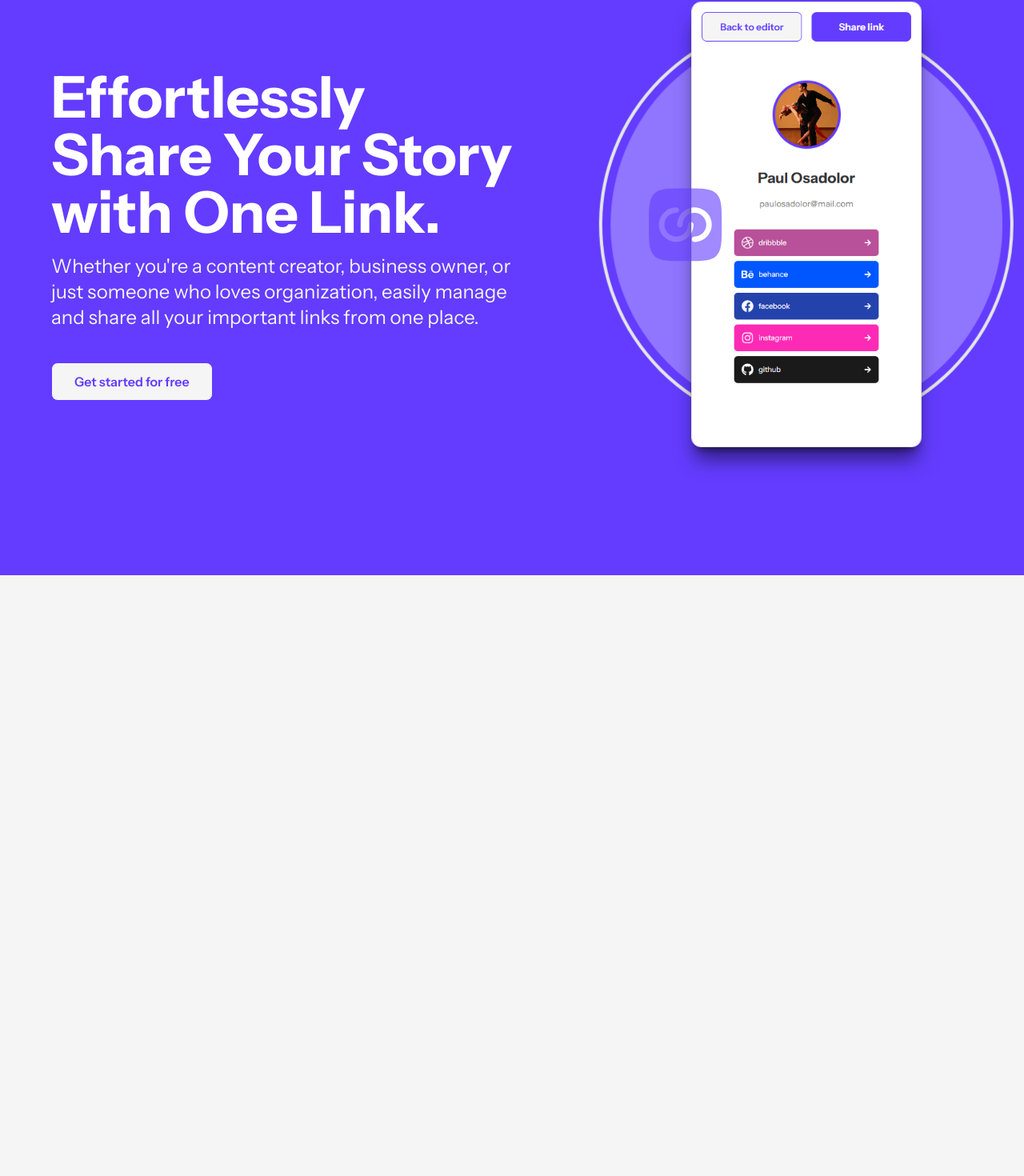
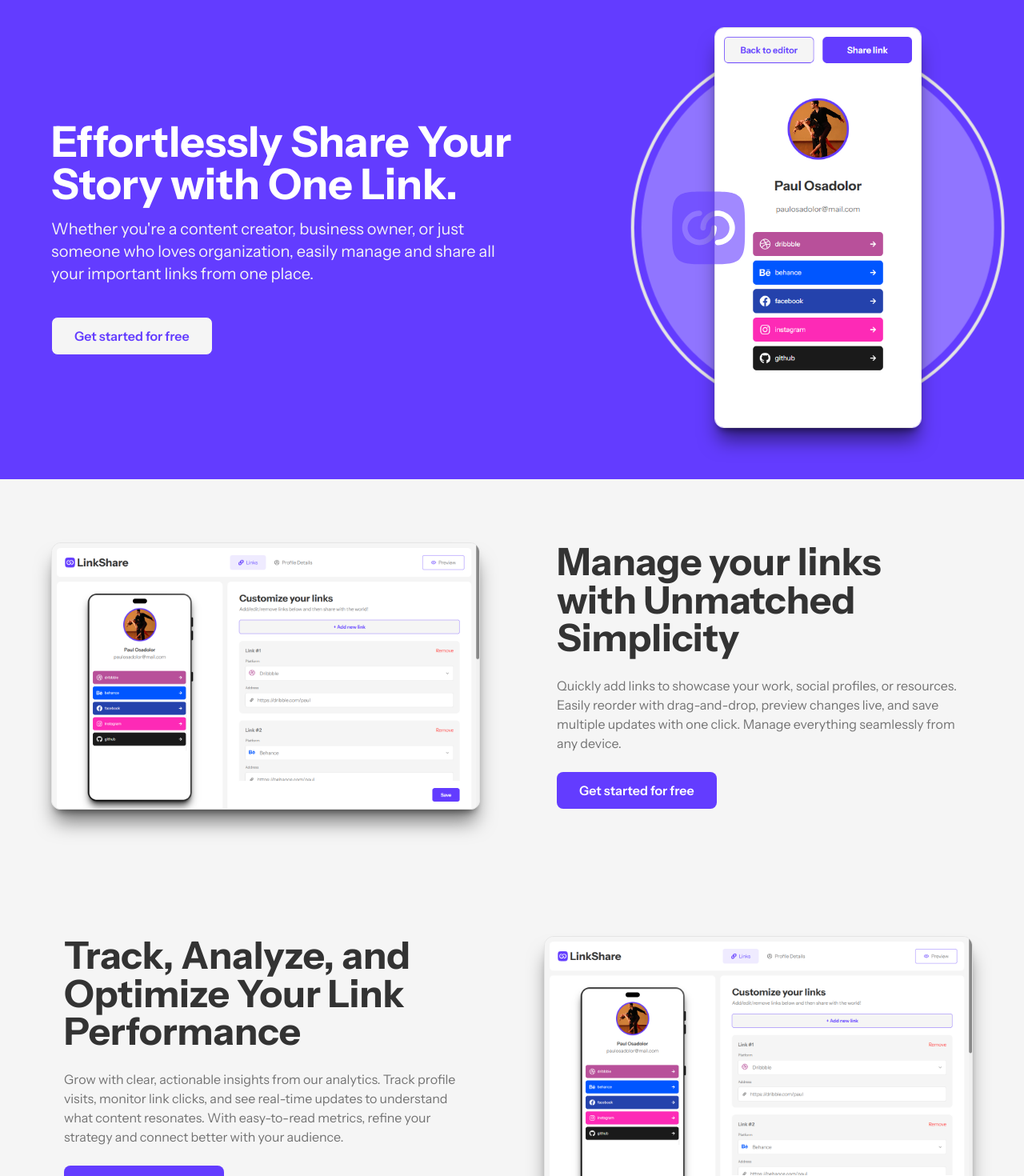
Before and after one commit to Uyimolo/Link_Share, a Next.js app: page / in a window 1280 px wide. Shown: the part 158-1628 px from the top of the page at 80% size. Before the commit the page ends 877 px from the top, so only its background shows below. Built offline with nearby package versions, Linux system fonts and the light colour scheme; no server answers.

Commit message:
landing page

```diff
--- a/package.json
+++ b/package.json
@@ -34,6 +34,8 @@
     "eslint": "^8",
     "eslint-config-next": "14.2.15",
     "postcss": "^8",
+    "prettier": "^3.3.3",
+    "prettier-plugin-tailwindcss": "^0.6.8",
     "tailwindcss": "^3.4.1",
     "typescript": "^5"
   }
--- a/src/app/page.tsx
+++ b/src/app/page.tsx
@@ -1,85 +1,166 @@
-'use client';
-import Button from '@/components/Button';
-import Heading from '@/components/text/Heading';
-import Paragraph from '@/components/text/Paragraph';
-import useProtectedRoute from '@/custom-hooks/useProtectedRoute';
-import Image from 'next/image';
-import { useRouter } from 'next/navigation';
-import previewScreenshot from '@/assets/images/preview-screenshot.png';
-import logo from '@/assets/images/logo.svg';
-import Logo from '@/components/brand/Logo';
+"use client";
+import Button from "@/components/Button";
+import Heading from "@/components/text/Heading";
+import Paragraph from "@/components/text/Paragraph";
+import useProtectedRoute from "@/custom-hooks/useProtectedRoute";
+import Image from "next/image";
+import { useRouter } from "next/navigation";
+import previewScreenshot from "@/assets/images/preview-screenshot.png";
+import dashboardScreenshot from "@/assets/images/dashboard-screenshot.png";
+import logo from "@/assets/images/logo.svg";
+import Logo from "@/components/brand/Logo";
+
+const features = [
+  {
+    title: "Simple Link Creation",
+    content:
+      "Easily add links to showcase your work, social profiles, or resources.",
+  },
+  // {
+  //   title: 'Drag-and-Drop Organization',
+  //   content:
+  //     'Reorder your links instantly with a simple drag-and-drop interface.',
+  // },
+  {
+    title: "Real-Time Preview",
+    content:
+      "See changes live as you edit, ensuring your profile looks perfect.",
+  },
+  {
+    title: "Batch Updates",
+    content:
+      "Make multiple edits and save them all at once with a single click.",
+  },
+  {
+    title: "Mobile-First Design",
+    content: "Manage your links smoothly from any device, wherever you are.",
+  },
+];
 
 const Home = () => {
   useProtectedRoute(false);
   const router = useRouter();
 
   return (
-    <div className='w-full'>
-      <div className='flex justify-between bg-white fixed left-1/2 -translate-x-1/2 w-[calc(100%-32px)] items-center top-4 z-10 p-4 rounded-xl'>
-        <div className='hidden md:block'>
+    <div className="w-full">
+      <div className="fixed left-1/2 top-4 z-10 flex w-[calc(100%-32px)] -translate-x-1/2 items-center justify-between rounded-xl bg-white p-4">
+        <div className="hidden md:block">
           <Logo showFullLogo />
         </div>
 
-        <div className='md:hidden'>
+        <div className="md:hidden">
           <Logo />
         </div>
 
-        <div className='flex space-x-4'>
+        <div className="flex space-x-4">
           <Button
-            variant='secondary'
-            className='w-fit'
-            onClick={() => router.push('/login')}>
+            variant="secondary"
+            className="w-fit"
+            onClick={() => router.push("/login")}
+          >
             Login
           </Button>
           <Button
-            variant='primary'
-            className='w-fit hidden md:block'
-            onClick={() => router.push('/register')}>
+            variant="primary"
+            className="hidden w-fit md:block"
+            onClick={() => router.push("/register")}
+          >
             Get started
           </Button>
         </div>
       </div>
 
-      <div className='space-y-10 bg-blue p-4 md:px-12 lg:px-[5vw] py-32 lg:py-40 lg:space-y-0 md:grid md:items-center md:grid-cols-2'>
-        <div className='space-y-4'>
+      {/* first section */}
+      <div className="space-y-10 bg-blue p-4 pt-32 md:grid md:grid-cols-2 md:items-center md:p-12 lg:space-y-0 lg:p-[5vw] lg:pt-48">
+        <div className="space-y-4">
           <Heading
-            variant='h1'
-            className='text-4xl text-white leading-none max-w-md md:max-w-none lg:text-6xl xl:text-7xl'>
+            variant="h1"
+            className="max-w-md text-4xl leading-none text-white md:max-w-none lg:text-5xl xl:text-[4.15vw] 2xl:text-7xl"
+          >
             Effortlessly Share Your Story with One Link.
           </Heading>
-          <Paragraph className='text-lightestGray w-fit max-w-sm md:max-w-xl lg:max-w-none  lg:text-lg xl:text-2xl leading-none'>
+          <Paragraph className="w-fit max-w-sm leading-none text-lightestGray md:max-w-xl lg:max-w-lg lg:text-lg xl:max-w-xl xl:text-xl">
             {`Whether you're a content creator, business owner, or just someone who
           loves organization, easily manage and share all your important links
           from one place.`}
           </Paragraph>
 
           <Button
-            variant='secondary'
-            className='w-fit lg:translate-y-6'
-            onClick={() => router.push('/login')}>
+            variant="secondary"
+            className="w-fit lg:translate-y-6"
+            onClick={() => router.push("/login")}
+          >
             Get started for free
           </Button>
         </div>
 
-        <div className=''>
-          <div className='w-40 mx-auto lg:mr-[5vw] ml-auto md:w-[50%] lg:max-w-[500px] relative'>
-            <div className='border-4 backdrop-blur-sm w-[180%] left-1/2 -translate-x-1/2 grid items-center aspect-square rounded-full absolute top-1/2 -translate-y-1/2'></div>
+        <div className="">
+          <div className="relative mx-auto ml-auto w-40 md:w-[50%] lg:mr-[5vw] lg:max-w-[500px] xl:w-[45%]">
+            <div className="absolute left-1/2 top-1/2 grid aspect-square w-[180%] -translate-x-1/2 -translate-y-1/2 items-center rounded-full border-4 backdrop-blur-sm"></div>
 
-            <div className='bg-lightBlue/50 backdrop-blur-[1px] w-[170%] left-1/2 -translate-x-1/2  aspect-square rounded-full absolute top-1/2 -translate-y-1/2'></div>
+            <div className="absolute left-1/2 top-1/2 aspect-square w-[170%] -translate-x-1/2 -translate-y-1/2 rounded-full bg-lightBlue/50 backdrop-blur-[1px]"></div>
 
             <Image
-              alt='Mockup of preview page'
+              alt="Mockup of preview page"
               src={previewScreenshot}
-              className='shadow-xl shadow-black/50 relative border rounded-xl'
+              className="relative rounded-xl border shadow-xl shadow-black/50"
             />
 
             <Image
               src={logo}
-              alt='logo'
-              className='w-16 opacity-60 lg:w-28 -left-6 -translate-y-1/2 absolute top-1/2 lg:-left-16'
+              alt="logo"
+              className="absolute -left-6 top-1/2 w-16 -translate-y-1/2 opacity-60 lg:-left-16 lg:w-28"
             />
           </div>
         </div>
+      </div>
+
+      {/* second section */}
+      <div className="grid items-center space-y-6 p-4 md:p-12 lg:grid-cols-2 lg:gap-20 lg:space-y-0 lg:p-[5vw]">
+        <div className="space-y-6 rounded-xl p-4 lg:order-2">
+          <Heading
+            variant="h2"
+            className="max-w-md text-4xl leading-none md:max-w-none lg:text-5xl xl:text-[3.7vw] 2xl:text-7xl"
+          >
+            Manage your links with Unmatched Simplicity
+          </Heading>
+
+          <Paragraph className="">{`Quickly add links to showcase your work, social profiles, or resources. Easily reorder with drag-and-drop, preview changes live, and save multiple updates with one click. Manage everything seamlessly from any device.`}</Paragraph>
+
+          <Button className="w-fit" onClick={() => router.push("/login")}>
+            Get started for free
+          </Button>
+        </div>
+
+        <Image
+          src={dashboardScreenshot}
+          alt="Mockup of dashboard page"
+          className="rounded-xl border shadow-xl shadow-black/50"
+        />
+      </div>
+
+      {/* third section  */}
+      <div className="grid items-center space-y-6 p-4 md:p-12 lg:grid-cols-2 lg:gap-20 lg:space-y-0 lg:p-[5vw]">
+        <div className="space-y-6 rounded-xl p-4">
+          <Heading
+            variant="h2"
+            className="max-w-md text-4xl leading-none md:max-w-none lg:text-5xl xl:text-[3.7vw] 2xl:text-7xl"
+          >
+            Track, Analyze, and Optimize Your Link Performance
+          </Heading>
+
+          <Paragraph className="">{`Grow with clear, actionable insights from our analytics. Track profile visits, monitor link clicks, and see real-time updates to understand what content resonates. With easy-to-read metrics, refine your strategy and connect better with your audience.`}</Paragraph>
+
+          <Button className="w-fit" onClick={() => router.push("/login")}>
+            Get started for free
+          </Button>
+        </div>
+
+        <Image
+          src={dashboardScreenshot}
+          alt="Mockup of dashboard page"
+          className="rounded-xl border shadow-xl shadow-black/50"
+        />
       </div>
       {/*  */}
     </div>
```
Also changed, not shown: 2 other files (tests, documents, lock files or other folders).
